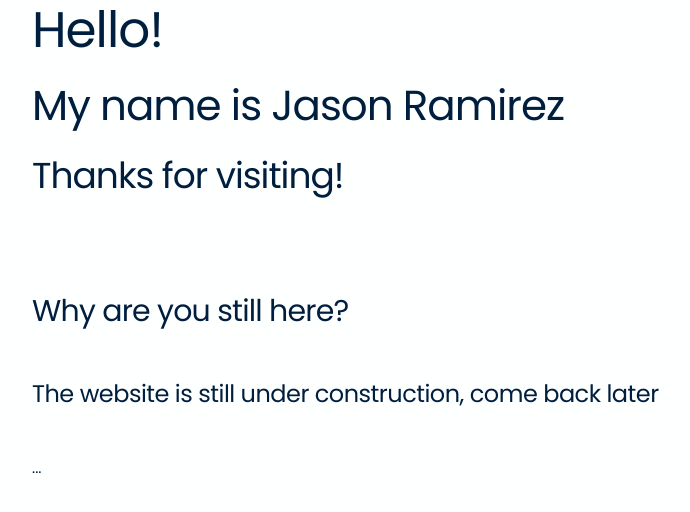
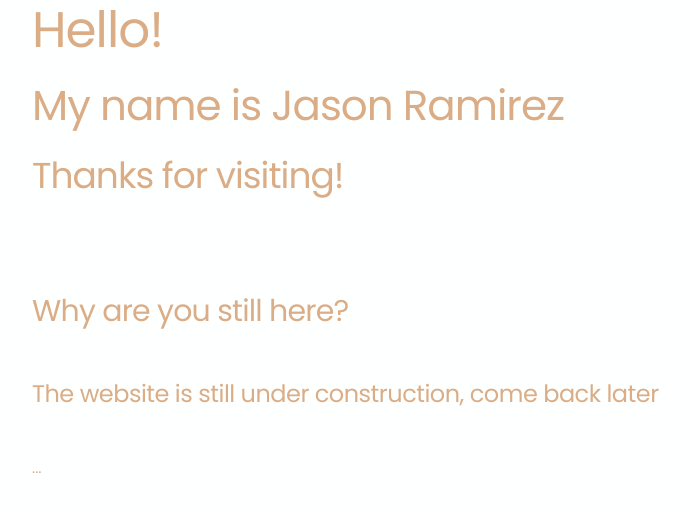
Before and after one commit to JasonARamirez/Personal_Website, a website: page routing/public_website/html/index.html in a window 1280 px wide. Shown: the whole page, without its empty margins (128-818 px from the left). Drawn offline with nearby package versions, Linux system fonts and the light colour scheme; files that its build step writes are made by us from their sources; files whose address does not match are found by name.

Commit message:
Filling in the website

```diff
--- a/routing/public_website/css/main.css
+++ b/routing/public_website/css/main.css
@@ -1,6 +1,7 @@
 body {
   background: #feffff !important;
   font-family: 'Poppins', sans-serif !important;
+  color : #daad86 !important;
 } /* Adding !important forces the browser to overwrite the default style applied by Bootstrap */
 form {
   display: inline-block;
```
